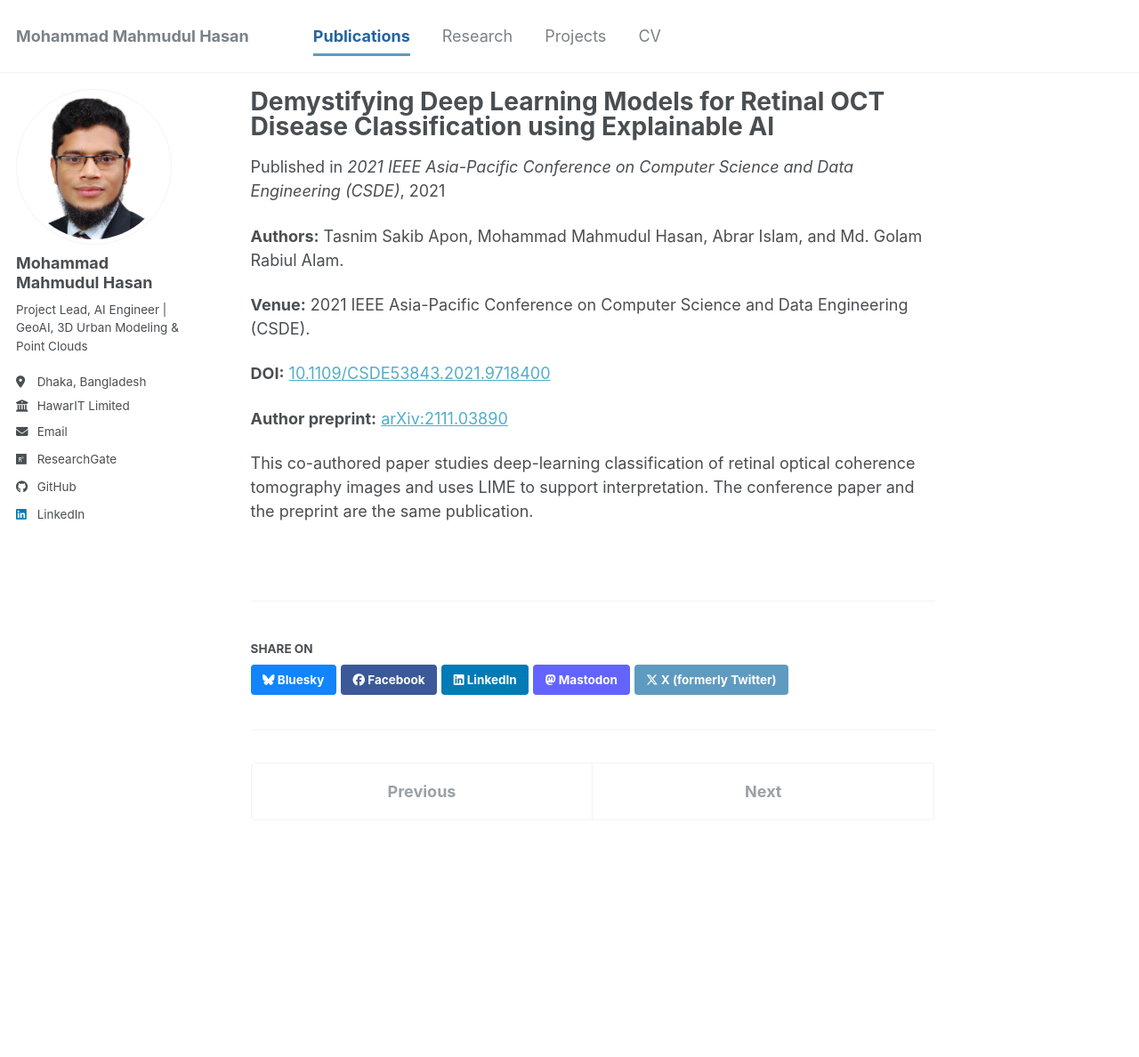
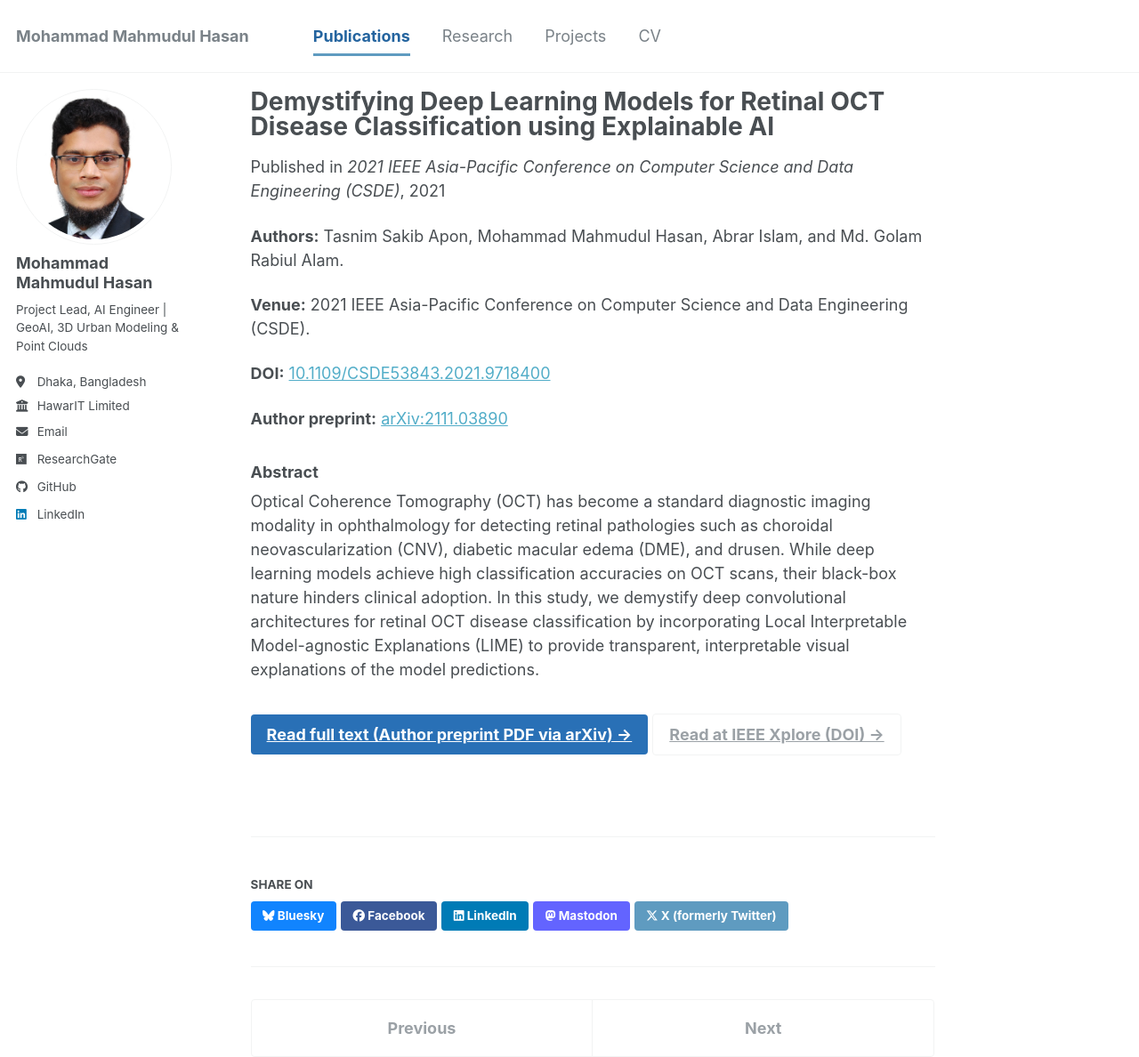
Before and after one commit to fahome10bd/fahome10bd.github.io, a Jekyll site: the page built from _publications/retinal-oct-explainable-ai.md, in a window 1280 px wide. Shown: the whole page at 89% size. Built offline with Jekyll 4.4.1, drawn with Linux system fonts in a browser that asks for light colours; a style sheet for code colours, icons or effects is not loaded; before the commit the page ends 922 px from its top, so only the background shows below that.

Commit message:
Restructure publication flow: impactful overview metadata, clean details, and dedicated full-text viewer pages

```diff
--- a/_pages/publications.html
+++ b/_pages/publications.html
@@ -14,7 +14,7 @@ author_profile: true
   <article class="archive__item">
     <h3 class="archive__item-title"><a href="{{ post.url | relative_url }}">{{ post.title | escape }}</a></h3>
     <p>Tasnim Sakib Apon, <b>Mohammad Mahmudul Hasan</b>, Abrar Islam, and Md. Golam Rabiul Alam. “Demystifying Deep Learning Models for Retinal OCT Disease Classification using Explainable AI.” <i>2021 IEEE Asia-Pacific Conference on Computer Science and Data Engineering (CSDE).</i></p>
-    <p><a href="{{ post.url | relative_url }}">View publication details</a></p>
+    <p><b>DOI:</b> <a href="https://doi.org/10.1109/CSDE53843.2021.9718400">10.1109/CSDE53843.2021.9718400</a> · <b>Preprint:</b> <a href="https://arxiv.org/abs/2111.03890">arXiv:2111.03890</a> · <b>Field:</b> Medical Imaging & Explainable AI (LIME)</p>
   </article>
 </div>
 {% endfor %}
@@ -42,7 +42,7 @@ author_profile: true
   <article class="archive__item">
     <h3 class="archive__item-title"><a href="{{ post.url | relative_url }}">{{ post.title | escape }}</a></h3>
     <p><b>Mohammad Mahmudul Hasan</b>. “Quantifying Locomotive Features in EEG of Impaired Consciousness (Coma) with Distinctive Cerebral Rhythms.” <i>B.Sc. in Electrical and Electronic Engineering Undergraduate Thesis, Islamic University of Technology (IUT), March 2021 (Grade: A+).</i></p>
-    <p><a href="{{ post.url | relative_url }}">View thesis details</a></p>
+    <p><b>Degree & Grade:</b> B.Sc. in EEE (Grade: A+) · <b>Repository:</b> <a href="https://repository.iutoic-dhaka.edu/items/e79be58c-22b4-4817-9329-05b0915d8160">IUT Institutional Repository</a> · <b>Focus:</b> Quantitative EEG Signal Processing & Cerebral Dynamics</p>
   </article>
 </div>
 {% endfor %}
--- a/_publications/retinal-oct-explainable-ai.md
+++ b/_publications/retinal-oct-explainable-ai.md
@@ -17,4 +17,11 @@ excerpt: "Co-authored study of retinal OCT disease classification and LIME-based
 
 **Author preprint:** [arXiv:2111.03890](https://arxiv.org/abs/2111.03890)
 
-This co-authored paper studies deep-learning classification of retinal optical coherence tomography images and uses LIME to support interpretation. The conference paper and the preprint are the same publication.
+### Abstract
+
+Optical Coherence Tomography (OCT) has become a standard diagnostic imaging modality in ophthalmology for detecting retinal pathologies such as choroidal neovascularization (CNV), diabetic macular edema (DME), and drusen. While deep learning models achieve high classification accuracies on OCT scans, their black-box nature hinders clinical adoption. In this study, we demystify deep convolutional architectures for retinal OCT disease classification by incorporating Local Interpretable Model-agnostic Explanations (LIME) to provide transparent, interpretable visual explanations of the model predictions.
+
+<p style="margin-top: 2em;">
+  <a class="btn btn--primary btn--large" href="https://arxiv.org/pdf/2111.03890" target="_blank" rel="noopener">Read full text (Author preprint PDF via arXiv) &rarr;</a>
+  <a class="btn btn--inverse btn--large" href="https://doi.org/10.1109/CSDE53843.2021.9718400" target="_blank" rel="noopener">Read at IEEE Xplore (DOI) &rarr;</a>
+</p>
```
Also changed, not shown: other parts of _pages/publications.html (+1 -1 lines), _pages/fault-detection-full-text.md (added, +27 -0 lines), _pages/thesis-full-text.md (added, +25 -0 lines), _publications/automated-fault-detection-rotating-machines.md (+3 -15 lines), _publications/eeg-impaired-consciousness-thesis.md (+3 -14 lines).
